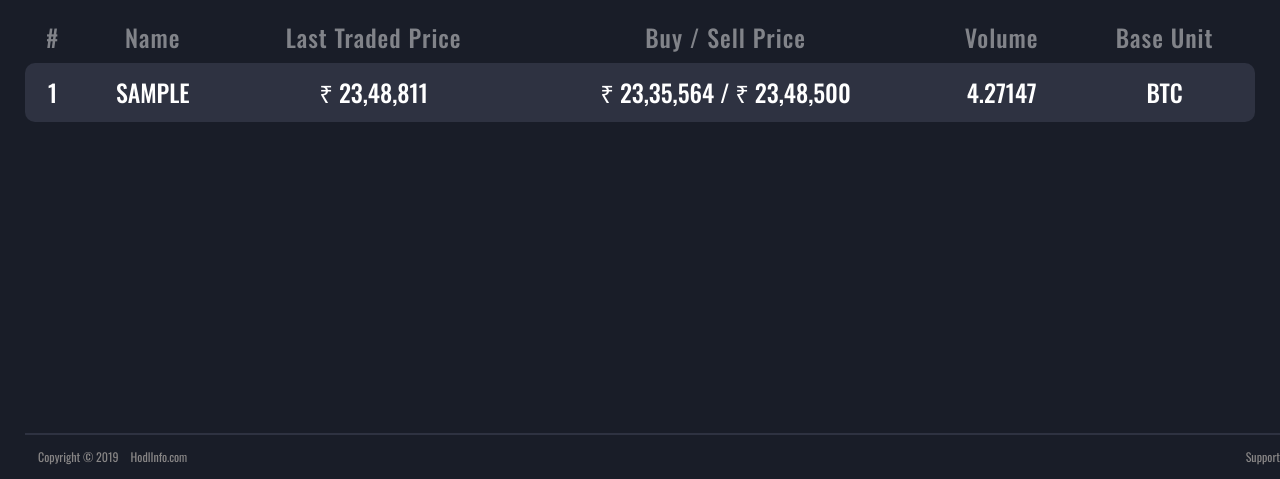
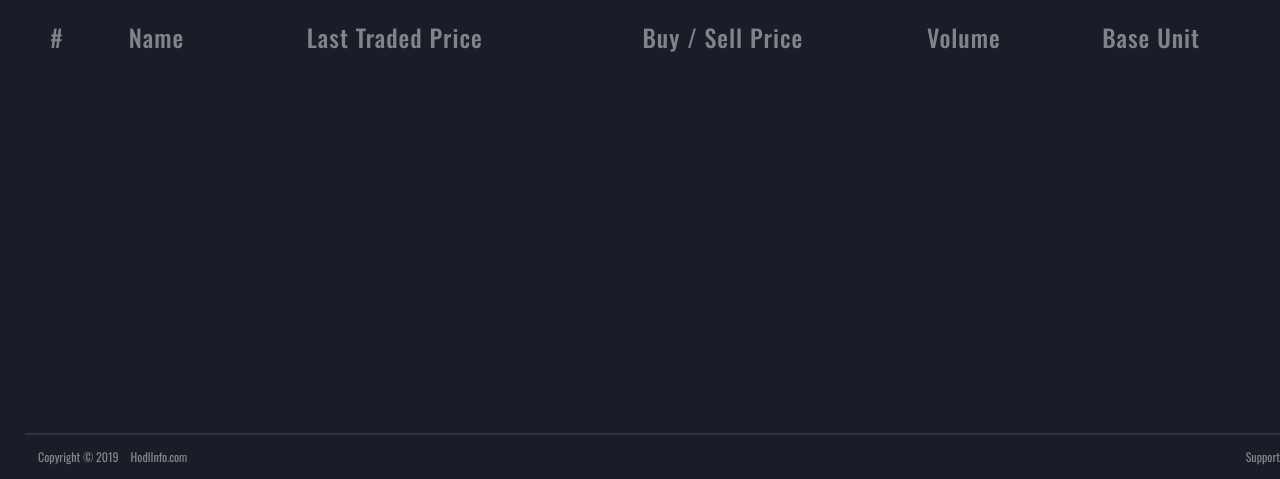
Before and after one commit to dev-sam17/quadBtech_assignment, a website: page public/index.html in a window 1280 px wide. Shown: the part 321-800 px from the top of the page. Drawn offline with nearby package versions, Linux system fonts and the light colour scheme; no server answers.

Commit message:
removed sample data

```diff
--- a/public/index.html
+++ b/public/index.html
@@ -17,7 +17,6 @@
   </meta>
   </meta>
 </head>
-
 <body>
   <div class="App">
     <div class="theme-dark" id="mode-change">
@@ -32,17 +31,17 @@
           </div>
           <div class="text-center padding-none col-12 col-sm-12 col-md-2 col-lg-4">
             <div class="btn-group dropdown">
-              <button class="btn btn-secondary dropdown-toggle header-button" type="button" id="dropdownMenuButton" data-toggle="dropdown"
-              aria-haspopup="true" aria-expanded="false">
+              <button class="btn btn-secondary dropdown-toggle header-button" type="button" id="dropdownMenuButton"
+                data-toggle="dropdown" aria-haspopup="true" aria-expanded="false">
                 "INR"
               </button>
-              <div class="dropdown-menu" aria-labelledby="dropdownMenuButton" tabindex="-1" role="menu" >
-                <a class="dropdown-item" value="INR" tabindex="0" role="menuitem"  href="/BTC-INR">INR</a>
+              <div class="dropdown-menu" aria-labelledby="dropdownMenuButton" tabindex="-1" role="menu">
+                <a class="dropdown-item" value="INR" tabindex="0" role="menuitem" href="/BTC-INR">INR</a>
               </div>
             </div>
             <div class="btn-group dropdown">
-              <button class="btn btn-secondary dropdown-toggle header-button" type="button" id="dropdownMenuButton" data-toggle="dropdown"
-              aria-haspopup="true" aria-expanded="false">
+              <button class="btn btn-secondary dropdown-toggle header-button" type="button" id="dropdownMenuButton"
+                data-toggle="dropdown" aria-haspopup="true" aria-expanded="false">
                 "BTC"
               </button>
               <div tabindex="-1" role="menu" aria-hidden="true" class="dropdown-menu">
@@ -73,8 +72,12 @@
             <div class="d-inline-flex flex-wrap align-items-center justify-content-center">
               <div class="progress-bar-wrapper">
                 <svg class="CircularProgressbar" viewBox="0 0 100 100" data-test-id="CircularProgressbar">
-                  <path class="CircularProgressbar-trail" d="M 50,50 m 0,-46 a 46,46 0 1 1 0,92 a 46,46 0 1 1 0,-92" stroke-width="8" fill-opacity="0" style="stroke-dasharray: 289.027px, 289.027px; stroke-dashoffset: 0px;"></path>
-                  <path class="CircularProgressbar-path" d="M 50,50 m 0,-46 a 46,46 0 1 1 0,92 a 46,46 0 1 1 0,-92" stroke-width="8" fill-opacity="0" style="stroke-dasharray: 289.027px, 289.027px; stroke-dashoffset: 149.33px;"></path>
+                  <path class="CircularProgressbar-trail" d="M 50,50 m 0,-46 a 46,46 0 1 1 0,92 a 46,46 0 1 1 0,-92"
+                    stroke-width="8" fill-opacity="0"
+                    style="stroke-dasharray: 289.027px, 289.027px; stroke-dashoffset: 0px;"></path>
+                  <path class="CircularProgressbar-path" d="M 50,50 m 0,-46 a 46,46 0 1 1 0,92 a 46,46 0 1 1 0,-92"
+                    stroke-width="8" fill-opacity="0"
+                    style="stroke-dasharray: 289.027px, 289.027px; stroke-dashoffset: 149.33px;"></path>
                   <text class="CircularProgressbar-text" x="50" y="50"></text>
                 </svg>
               </div>
@@ -87,8 +90,8 @@
                   <div class="text-nowrap d-inline-block color-white">Connect Telegram</div>
                 </div>
               </a>
-              <div class="margin-10 d-inline-block"><label class="switch"><input type="checkbox" checked="" id="theme-toggle"><span
-                    class="slider round"></span></label></div>
+              <div class="margin-10 d-inline-block"><label class="switch"><input type="checkbox" checked=""
+                    id="theme-toggle"><span class="slider round"></span></label></div>
             </div>
           </div>
         </div>
@@ -145,26 +148,7 @@
             </tr>
           </thead>
           <tbody>
-            <tr class="borderedRow">
-              <td class="align-middle">
-                <h4 class="table-text color-white">1</h4>
-              </td>
-              <td class="align-middle">
-                <h4 class="table-text color-white">SAMPLE</h4>
-              </td>
-              <td class="align-middle">
-                <h4 class="table-text color-white">₹ 23,48,811</h4>
-              </td>
-              <td class="align-middle">
-                <h4 class="table-text color-white"><span>₹ 23,35,564 / ₹ 23,48,500</span></h4>
-              </td>
-              <td class="align-middle">
-                <h4 class="table-text color-white">4.27147</h4>
-              </td>
-              <td class="align-middle">
-                <h4 class="table-text color-white">BTC</h4>
-              </td>
-            </tr>
+            <!-- data will be populated here  -->
           </tbody>
         </table>
       </div>
@@ -178,10 +162,16 @@
       </div>
     </div>
   </div>
-
-  <script src="https://code.jquery.com/jquery-3.5.1.slim.min.js" integrity="sha384-DfXdz2htPH0lsSSs5nCTpuj/zy4C+OGpamoFVy38MVBnE+IbbVYUew+OrCXaRkfj" crossorigin="anonymous"></script>
-  <script src="https://cdn.jsdelivr.net/npm/popper.js@1.16.1/dist/umd/popper.min.js" integrity="sha384-9/reFTGAW83EW2RDu2S0VKaIzap3H66lZH81PoYlFhbGU+6BZp6G7niu735Sk7lN" crossorigin="anonymous"></script>
-  <script src="https://cdn.jsdelivr.net/npm/bootstrap@4.5.3/dist/js/bootstrap.min.js" integrity="sha384-w1Q4orYjBQndcko6MimVbzY0tgp4pWB4lZ7lr30WKz0vr/aWKhXdBNmNb5D92v7s" crossorigin="anonymous"></script>
+  <script src="https://code.jquery.com/jquery-3.5.1.slim.min.js"
+    integrity="sha384-DfXdz2htPH0lsSSs5nCTpuj/zy4C+OGpamoFVy38MVBnE+IbbVYUew+OrCXaRkfj"
+    crossorigin="anonymous"></script>
+  <script src="https://cdn.jsdelivr.net/npm/popper.js@1.16.1/dist/umd/popper.min.js"
+    integrity="sha384-9/reFTGAW83EW2RDu2S0VKaIzap3H66lZH81PoYlFhbGU+6BZp6G7niu735Sk7lN"
+    crossorigin="anonymous"></script>
+  <script src="https://cdn.jsdelivr.net/npm/bootstrap@4.5.3/dist/js/bootstrap.min.js"
+    integrity="sha384-w1Q4orYjBQndcko6MimVbzY0tgp4pWB4lZ7lr30WKz0vr/aWKhXdBNmNb5D92v7s"
+    crossorigin="anonymous"></script>
   <script src="static/js/script.js"></script>
 </body>
+
 </html>
```
